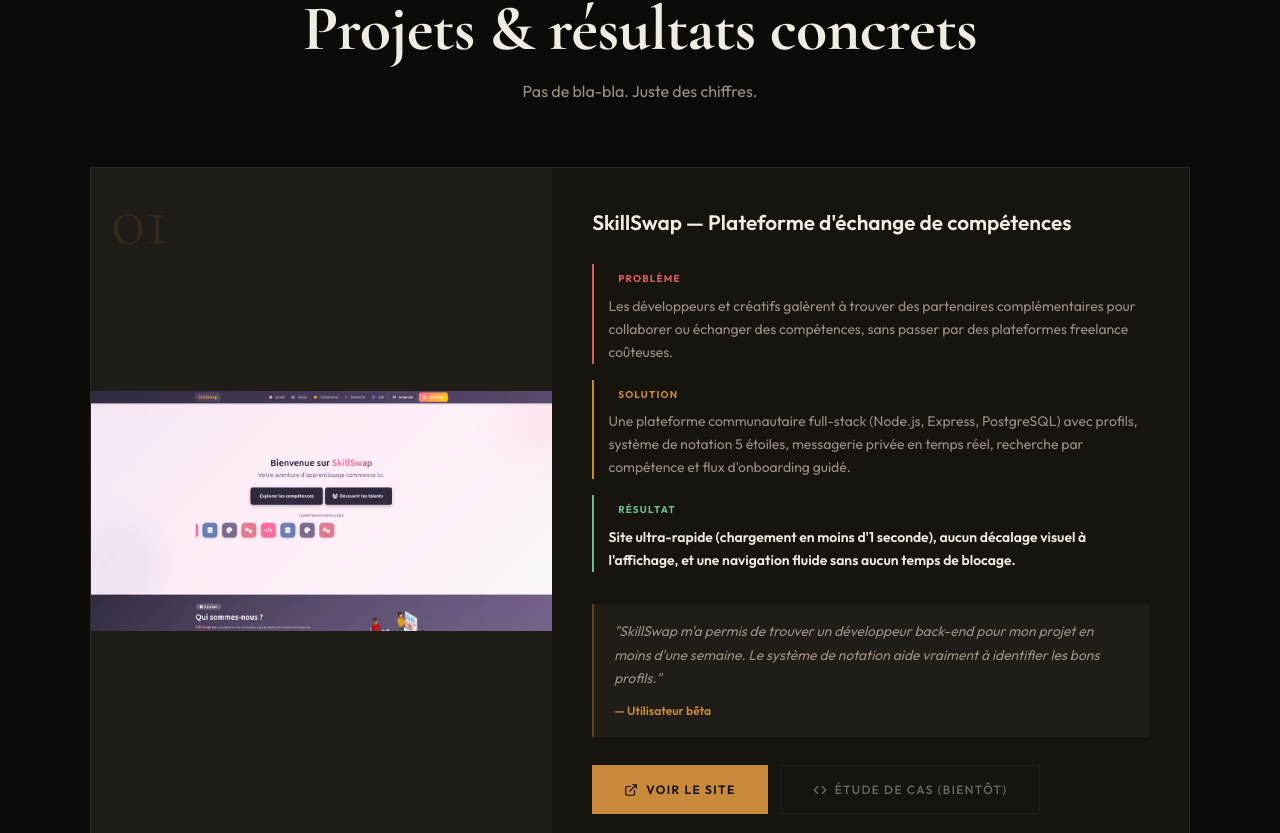
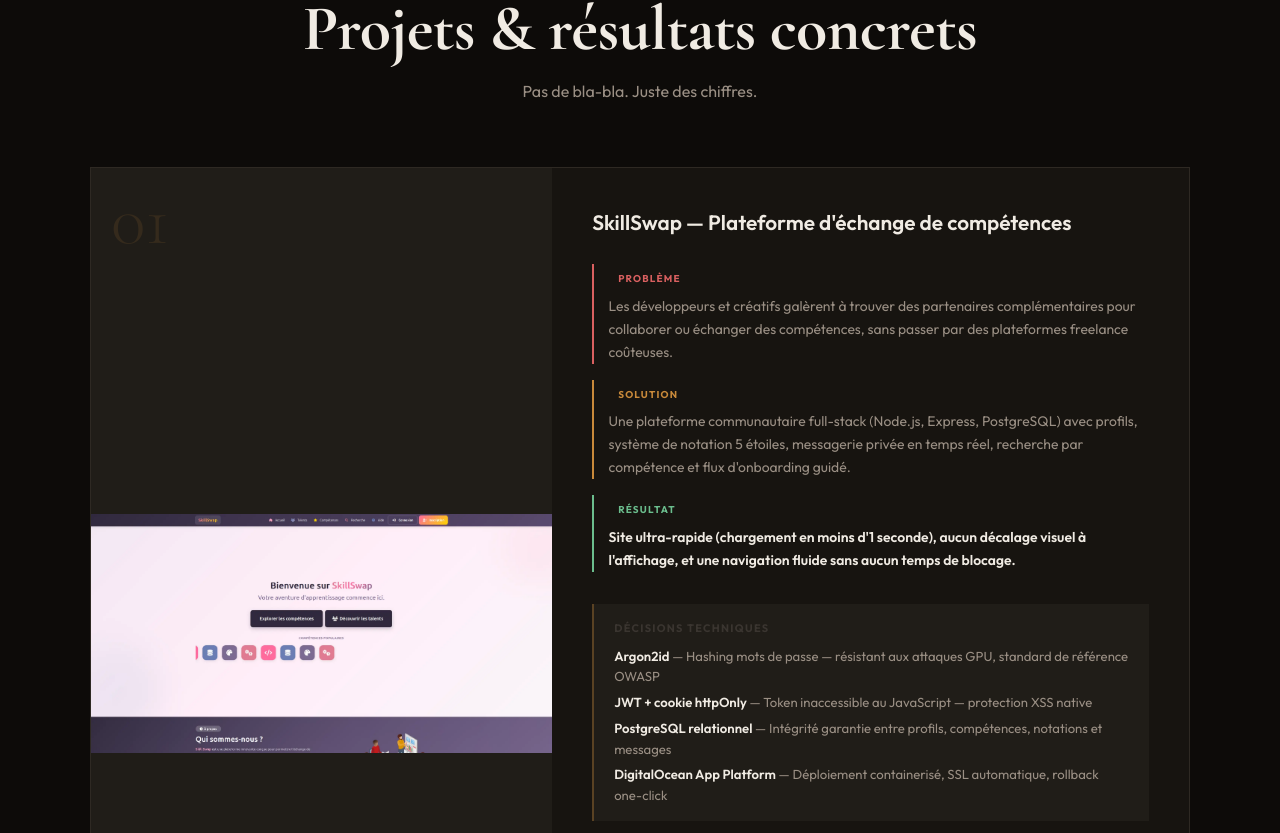
Before and after one commit to NMokhmad/business-portfolio, a React (Vite) app: page / in a window 1280 px wide. Shown: the part 3127-3960 px from the top of the page. Built offline with nearby package versions, Linux system fonts and the light colour scheme.

Commit message:
feat: display techDecisions in project cards

```diff
--- a/src/components/Projects.jsx
+++ b/src/components/Projects.jsx
@@ -100,6 +100,36 @@
           ))}
         </div>
 
+        {/* Tech decisions */}
+        {project.techDecisions && project.techDecisions.length > 0 && (
+          <div style={{
+            marginBottom: '1.75rem',
+            padding: '1rem 1.25rem',
+            background: 'var(--surface-2)',
+            borderLeft: '2px solid var(--border-hover)',
+          }}>
+            <p style={{
+              fontSize: '0.68rem',
+              color: 'var(--text-dim)',
+              letterSpacing: '0.12em',
+              textTransform: 'uppercase',
+              fontFamily: "'Outfit', sans-serif",
+              fontWeight: 700,
+              marginBottom: '0.6rem',
+            }}>
+              Décisions techniques
+            </p>
+            <div style={{ display: 'flex', flexDirection: 'column', gap: '0.35rem' }}>
+              {project.techDecisions.map(({ label, reason }) => (
+                <div key={label} style={{ fontSize: '0.82rem', lineHeight: 1.55 }}>
+                  <strong style={{ color: 'var(--text)', fontWeight: 600 }}>{label}</strong>
+                  <span style={{ color: 'var(--text-muted)' }}> — {reason}</span>
+                </div>
+              ))}
+            </div>
+          </div>
+        )}
+
         {/* Testimonial */}
         <blockquote style={{
           background: 'var(--surface-2)',
```
